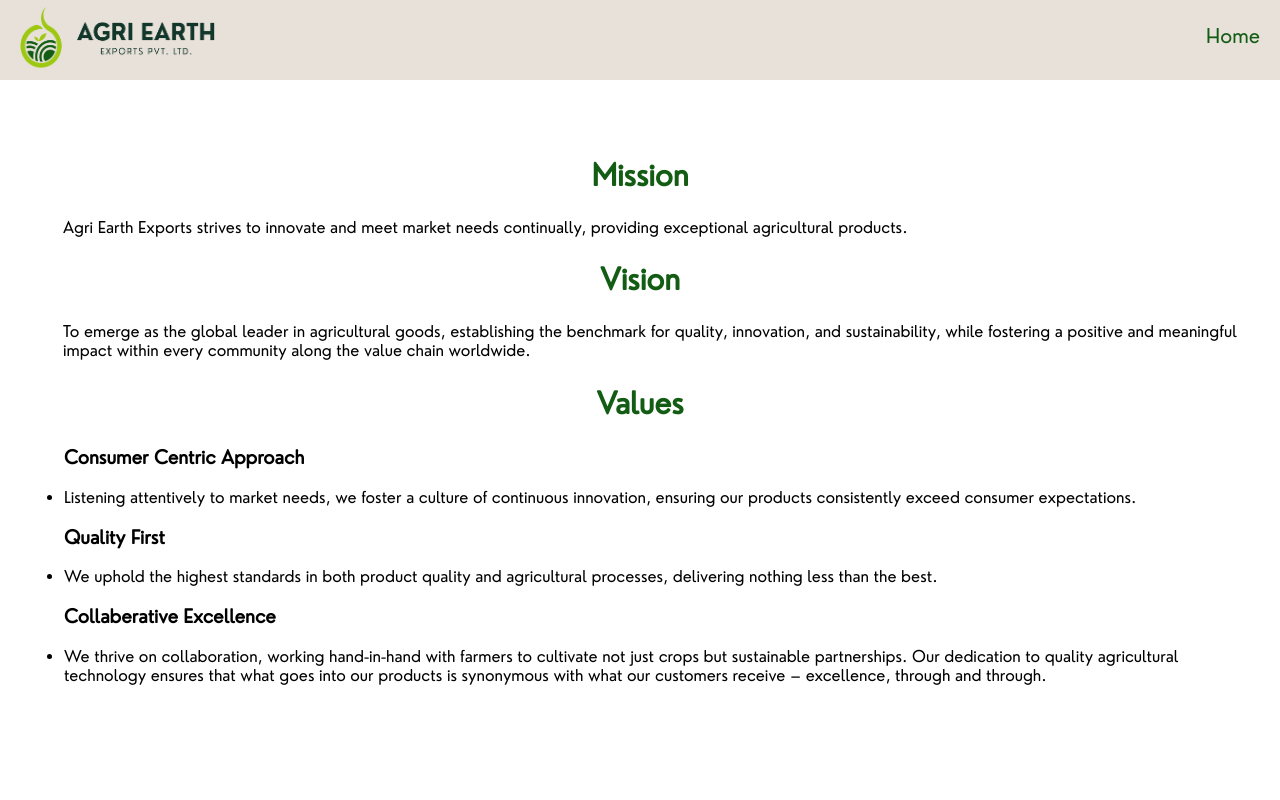
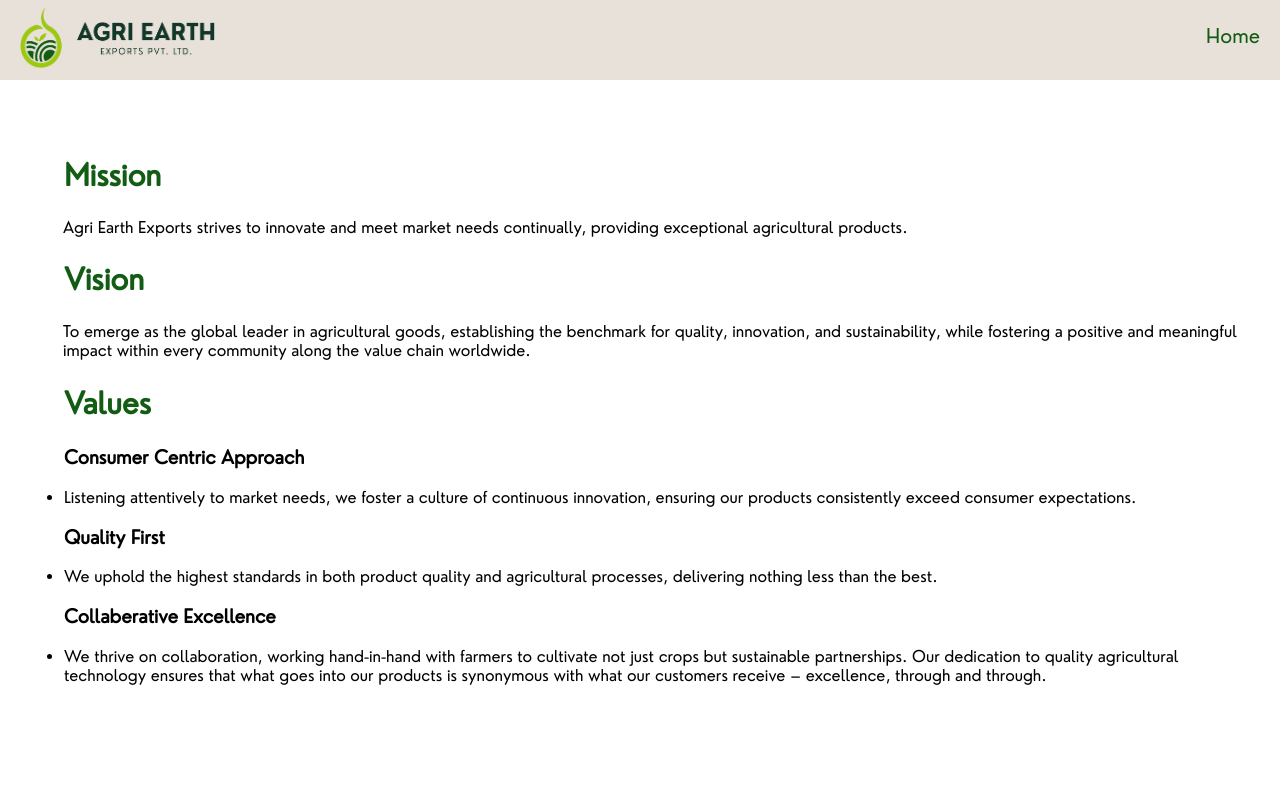
Before and after one commit to Agriorg/Agro-Company, a React (Create React App) app: page /mission-vision in a window 1280 px wide. Shown: the top 800 px of the page. Built offline with nearby package versions, Linux system fonts and the light colour scheme.

Commit message:
margin changes

```diff
--- a/src/components/MissionVision.js
+++ b/src/components/MissionVision.js
@@ -4,14 +4,14 @@ function MissionVision() {
   return (
     <div className='container msv'>
         <div className='container'>
-        <h2 className='text-center main-title'>Mission</h2>
+        <h2 className='text-center main-title visionm' style={{textAlign:'left'}}>Mission</h2>
         <p style={{paddingLeft:'39px'}}>Agri Earth Exports strives to innovate and meet market needs continually, providing exceptional agricultural products.</p>
-        <h2 className='main-title text-center'>Vision</h2>
+        <h2 className='main-title text-center visionm' style={{textAlign:'left'}}>Vision</h2>
         <p style={{paddingLeft:'39px'}}>To emerge as the global leader in agricultural goods, establishing the benchmark for quality,
              innovation, and sustainability, while fostering a positive and meaningful impact within every community
              along the value chain worldwide.</p>
             <div>
-              <h2 className='text-center main-title'>Values</h2>
+              <h2 className='text-center main-title visionm' style={{textAlign:'left'}}>Values</h2>
               <ul>
                 <h3>Consumer Centric Approach</h3>
                 <li>Listening attentively to market needs, we foster a culture of continuous innovation,
--- a/src/components/Services.js
+++ b/src/components/Services.js
@@ -52,7 +52,7 @@ function Services() {
 
 
   return (
-    <div className="container services" style={{paddingTop:'60px',marginBottom:'200px'}}>
+    <div className="container services" style={{paddingTop:'60px',marginBottom:'-100px'}}>
       <h2 className="main-title text-center" >Our Products</h2>
       {/* <div className="bg-img">      */}
       <div className="card-cover">
--- a/src/index.css
+++ b/src/index.css
@@ -708,8 +708,8 @@ ul li a {
   justify-content: center;
   align-items: center;
   /* margin-top: 15rem; */
-  padding-top: 6rem;
-  margin-bottom:14rem;
+  padding-top: 0rem;
+  margin-bottom:0rem;
 }
 .reach{
   display: flex;
@@ -808,6 +808,9 @@ ul li a {
     margin-right: 30px; */
     /* width: 12rem; */
   }
+  .visionm{
+    padding-left: 40px;
+  }
   .wcard{
 width: 17.5rem;
   }
@@ -1072,7 +1075,7 @@ width: 17.5rem;
   margin-top: 10px;
  }
  .card-cover{
-  padding-left: 8px;
+  padding-left: 20px;
  }
  .wcard{
   margin-right: 10px;
@@ -1144,6 +1147,12 @@ width: 17.5rem;
 @media (max-width: 576px) {
   .footer-title{
     font-size: 18px;
+  }
+  .breaker{
+    display: none;
+  }
+  .visionm{
+    padding-left: 10px;
   }
   footer ul li a{
     font-size: 14px;
@@ -1245,7 +1254,7 @@ width: 17.5rem;
   .customdiv2{
     max-width: 100%;
     display: flex;
-    width: 24.7rem;
+    width: 24rem;
     margin-top: 20rem;
   }
   .customdiv3{
@@ -1272,11 +1281,12 @@ width: 17.5rem;
     text-align: center;
     font-size: 20px!important;
   }
+  .headertext{
+    margin-right: 15px;
+  }
 
   .headertext h1{
     display: flex;
-    /* justify-content: center; */
-    /* align-items: center; */
     font-size: 35px;
     margin-left: 15px;
     font-weight: 800;
@@ -1304,8 +1314,9 @@ width: 17.5rem;
   }
   .farmerimg{
     max-width: 100%;
-    width: 400px;
+    width: 390px;
     margin-left: 0;
+    height: auto;
     /* margin-right: 60px; */
   }
   .btn {
```
